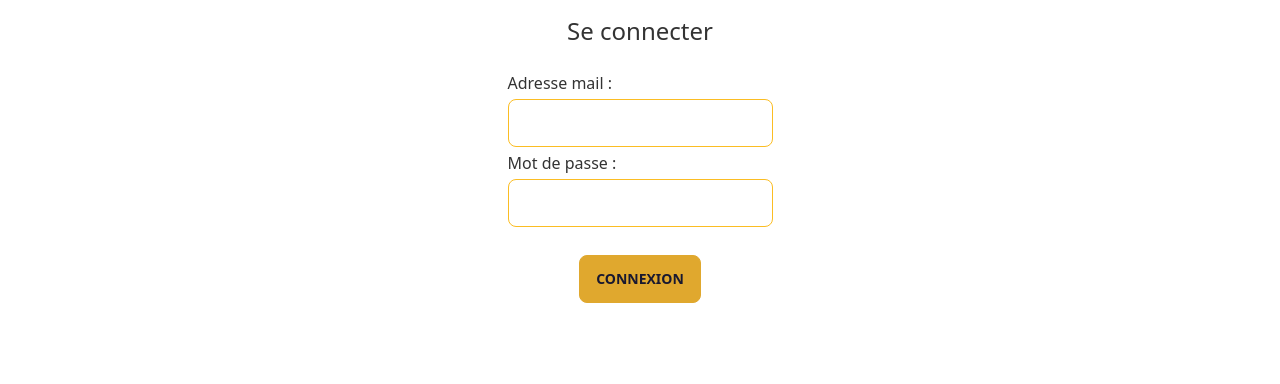
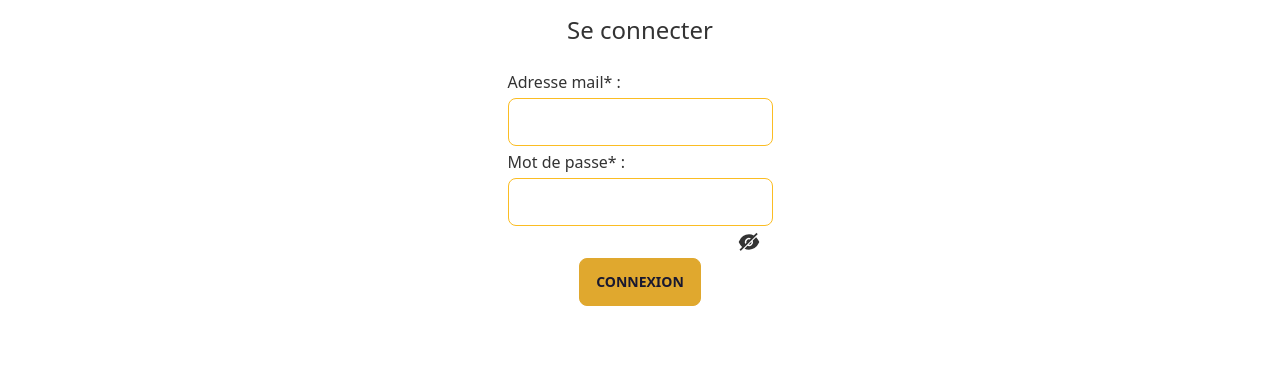
Before and after one commit to kevinhouguet/projet-oplayground-front, a React (Vite) app: page /connexion in a window 1280 px wide. Shown: the part 165-549 px from the top of the page. Built offline with nearby package versions, Linux system fonts and the light colour scheme.

Commit message:
:hammer: refactor: implementation email and password for login and inscription

```diff
--- a/src/components/Inscription/index.jsx
+++ b/src/components/Inscription/index.jsx
@@ -1,11 +1,11 @@
 import React from "react";
-import {useForm} from "react-hook-form";
+import { useForm } from "react-hook-form";
 import { useState } from "react";
-import {AiFillEyeInvisible, AiFillEye} from "react-icons/ai";
+import { AiFillEyeInvisible, AiFillEye } from "react-icons/ai";
 
 const Inscription = () => {
 
-	const {handleSubmit, register, watch, formState : {errors}} = useForm();
+	const { handleSubmit, register, watch, formState : { errors } } = useForm();
 
 	const pwd = watch("password");
 	function onSubmit(data) {
@@ -24,7 +24,7 @@ const Inscription = () => {
 		setOpenbis(!openbis);
 	};
 
-	return(
+	return (
 
 		<div className="m-auto">
 
@@ -33,20 +33,20 @@ const Inscription = () => {
 			<form onSubmit={handleSubmit(onSubmit)} className="flex flex-col gap-1 form-control w-full max-w-xs relative">
 
 				<label className="label-text-xl"> Adresse mail* : </label>
-				<input className="input input-warning w-full max-w-xs" type="text" {...register("email", {required : true})} />
+				<input className="input input-warning w-full max-w-xs" type="email" {...register("email", {required : true})} />
 				{errors.email && <p className="text-red-600 text-sm"> Adresse mail non renseignée </p>}
 
 				<label className="label-text-xl"> Username* : </label>
 				<input className="input input-warning w-full max-w-xs" type="text" {...register("username", {required : true})} />
 				{errors.username && <p className="text-red-600 text-sm"> Username non renseigné </p>}
 
-				<label className="label-text-xl"> Mot de passe* </label>
+				<label className="label-text-xl"> Mot de passe* : </label>
 				<input className="input input-warning w-full max-w-xs" type={(open === false)? "password" : "text"}
 					{...register("password", {required : true, minLength : 8})}  />
 				{errors.password && <p className="text-red-600 text-sm"> Mot de passe obligatoire et doit être supérieur 8 caractères</p>}
 
 
-				<label className="label-text-xl"> Confirmation mot de passe* </label>
+				<label className="label-text-xl"> Confirmation mot de passe* : </label>
 				<input className="input input-warning w-full max-w-xs" type={(openbis === false)? "password" : "text"}
 					{...register("passwordconfirm", {required : true, validate : value => value === pwd})} />
 				{errors.passwordconfirm && <p className="text-red-600 text-sm"> Le mot de passe est différent et doit être supérieur 8 caractères </p>}
--- a/src/components/Login/index.jsx
+++ b/src/components/Login/index.jsx
@@ -1,28 +1,47 @@
-import React from "react";
+import React, { useState } from "react";
+import { useForm } from "react-hook-form";
+import { AiFillEye, AiFillEyeInvisible } from "react-icons/ai";
 
 const Login = () => {
+	const {handleSubmit, register, formState : {errors}} = useForm();
+
+	function onSubmit(data) {
+		console.log(data);
+	}
+
+	const [open, setOpen] = useState(false);
+	// handle toggle
+	const toggle = () => {
+		setOpen(!open);
+	};
 
 	return (
 		<div className="m-auto">
 
 			<h1 className="flex justify-center p-6 text-2xl">Se connecter</h1>
 
-			<form className="flex flex-col gap-1 form-control w-full max-w-xs">
-				<label className="label-text-xl"> Adresse mail : </label>
-				<input className="input input-warning w-full max-w-xs" id="adressemail" type="text"/>
+			<form onSubmit={handleSubmit(onSubmit)} className="flex flex-col gap-1 form-control w-full max-w-xs relative">
 
-				<label className="label-text-xl" htmlFor="password"> Mot de passe : </label>
-				<div className="relative w-full">
-					<div className="absolute inset-y-0 right-0 flex items-center px-2">
-						<input className="hidden js-password-toggle" id="toggle" type="checkbox" />
-					</div>
-					<input className="input input-warning w-full max-w-xs js-password" id="password" type="password"/>
+				<label className="label-text-xl"> Adresse mail* : </label>
+				<input className="input input-warning w-full max-w-xs" type="email" {...register("email", {required : true})} />
+				{errors.email && <p className="text-red-600 text-sm"> Adresse mail non renseignée </p>}
+
+				<label className="label-text-xl"> Mot de passe* : </label>
+				<input className="input input-warning w-full max-w-xs" type={(open === false)? "password" : "text"}
+					{...register("password", {required : true, minLength : 8})}  />
+				{errors.password && <p className="text-red-600 text-sm"> Mot de passe obligatoire et doit être supérieur 8 caractères</p>}
+
+				<div className="text-2xl absolute bottom-20 right-3">
+					{
+						(open === false) ? <AiFillEyeInvisible onClick={toggle}/> : <AiFillEye onClick={toggle}/>
+					}
 				</div>
+
+				<div className="flex justify-center">
+					<button className="btn btn-primary my-7 " type="submit"> Connexion </button>
+				</div>
+
 			</form>
-			<div className="flex justify-center">
-				<button className="btn btn-primary my-7 " type="button"> Connexion </button>
-			</div>
-
 		</div>
 	);
 };
```
